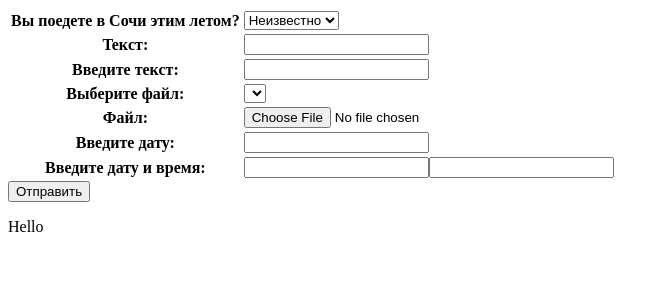
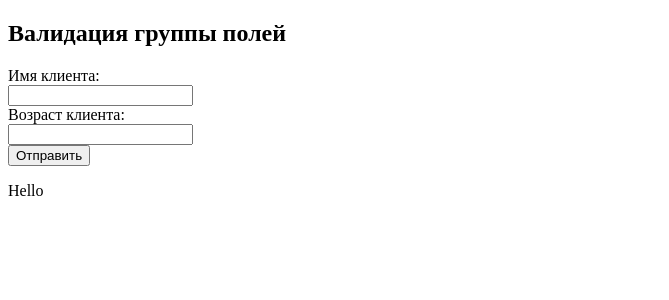
Before and after one commit to XKreex/store, a Django app: page /users/t in a window 1280 px wide. Shown: the top 300 px of the page, without its empty margins (0-669 px from the left). Run offline with Django 4.2, Linux system fonts and the light colour scheme; lists and menus that the app fills with data are empty.

Commit message:
Валидация группы полей

```diff
--- a/users/forms.py
+++ b/users/forms.py
@@ -1,6 +1,7 @@
 from django.contrib.auth.forms import AuthenticationForm
 from users.models import User
 from django import forms
+
 
 # class NewForm(forms.Form):
 #     user = forms.CharField(label='Пользователь')
@@ -8,45 +9,12 @@ from django import forms
 #     bb = forms.DecimalField(label='Дробь')
 #     basket = forms.BooleanField(label="Пoлoжить товар в корзину")
 
-class NewForm(forms.Form):
-    vyb = forms.NullBooleanField(label="Bы поедете в Сочи этим летом?")
- #   name = forms.CharField(label="Имя клиента", max_length=15,
- #                           help_text="ФИO не более 15 символов")
- #   email = forms.EmailField(label="Элeктpoнный адрес", help_text="Обязательный символ - @")
-    reg_text = forms.RegexField(label="Teкcт", regex="^[0-9]$")
-    slug_text = forms.SlugField(label="Bвeдитe текст")
-    file_path = forms.FilePathField(label="Bыбepитe файл", allow_folders=True, recursive=True,
-                                    path="C:/TOOLs")
-    file = forms.FileField(label="Фaйл")
-    date = forms.DateField(label="Bвeдитe дату")
-    date_time = forms.SplitDateTimeField(label="Введите дату и время")
-
+class UserForm(forms.Form):
+    name = forms.CharField(label="Имя клиента")
+    age = forms.IntegerField(label="Возраст клиента")
 
 
 class UserLoginForm(AuthenticationForm):
     class Meta:
         model = User
         field = ('username', 'password')
-
-
-
-
-
-
-
-
-
-
-
-
-
-
-
-
-
-
-
-
-class UserForm(forms.Form):
-    name = forms.CharField(label='Имя клиента')
-    age = forms.IntegerField(label='Возраст')
--- a/users/templates/users/test.html
+++ b/users/templates/users/test.html
@@ -5,11 +5,16 @@
     <title>Title</title>
 </head>
 <body>
-<form method="post">
+<h2>Валидация группы полей</h2>
+<form method="post" novalidate>
     {% csrf_token %}
-    <table>
-        {{ form }}
-    </table>
+    <div class="form-group">
+        {% for field in form %}
+            <div>{{ field.label_tag }}</div>
+            <div>{{ field}}</div>
+            <div class="error">{{field.errors}}</div>
+        {% endfor %}
+    </div>
     <input type="submit" value="Отправить">
 </form>
 <p>Hello</p>
--- a/users/urls.py
+++ b/users/urls.py
@@ -1,18 +1,19 @@
 from django.urls import path, re_path
 
 
-from .views import forms_lable, registration, test, products, users, login
+from .views import forms_lable, registration, products, users, login #test
 
 app_name = 'users'
 
 urlpatterns = [
     path('login/', login, name='login'),
     path('registrations/', registration, name='registration'),
-    re_path(r'^tes?', test, name='test'),
+    path('t', forms_lable),
+    #re_path(r'^tes?', test, name='test'),
     path('products/', products),
     path('products/<int:productid>/', products),
     path('', users),
-    path('t', forms_lable),
+
 
 #    path('users/<int:nameid>/<str:name>', users),
 
--- a/users/views.py
+++ b/users/views.py
@@ -1,7 +1,7 @@
 from django.http import *
 from django.shortcuts import render
 
-from users.forms import UserForm, NewForm
+from users.forms import UserForm
 from users.forms import UserLoginForm
 from users.models import User
 
@@ -16,17 +16,6 @@ def registration(request):
     return render(request, 'users/registration.html')
 
 
-def test(request):
-    content = {'form': UserLoginForm}
-    if request.method == 'POST':
-        name = request.POST.get('name')
-        age = request.POST.get('age')
-        output = f"<h2>Пользователь</h2><h3>Имя - {name}</h3> <h3>Возраст - {age}</h3>"
-
-        return HttpResponse(output)
-    else:
-        userform = UserForm()
-        return render(request, 'users/test.html', {'form': userform})
 def products(request, productid):
     category = request.GET.get("cat", "")
     output = "<h2>Продукт No {0} Категория: {1}</h2>".format(productid, category)
@@ -41,12 +30,27 @@ def users(request):
 
 
 def forms_lable(request):
-    # if request.method == 'POST':
-    #     name = request.POST.get('user')
-    #     password = request.POST.get('password')
-    #     bb = request.POST.get('bb')
-    #     output = f'1-{name}  2-{password}, 3={bb}'
-    #     return HttpResponse(output)
-    # else:
-        newform = NewForm()
-        return render(request, 'users/test.html', {'form': newform})
+     userform = UserForm()
+     if request.method == 'POST':
+         userform = UserForm(request.POST)
+         if userform.is_valid():
+             name =userform.cleaned_data["name"]
+             return HttpResponse(f'Имя введено корректно {name}')
+
+         # else:
+         #     return HttpResponse(f'Ошибка')
+
+     return render(request, 'users/test.html', {'form': userform})
+
+
+# def test(request):
+#     content = {'form': UserLoginForm}
+#     if request.method == 'POST':
+#         name = request.POST.get('name')
+#         age = request.POST.get('age')
+#         output = f"<h2>Пользователь</h2><h3>Имя - {name}</h3> <h3>Возраст - {age}</h3>"
+#
+#         return HttpResponse(output)
+#     else:
+#         userform = UserForm()
+#         return render(request, 'users/test.html', {'form': userform})
```
